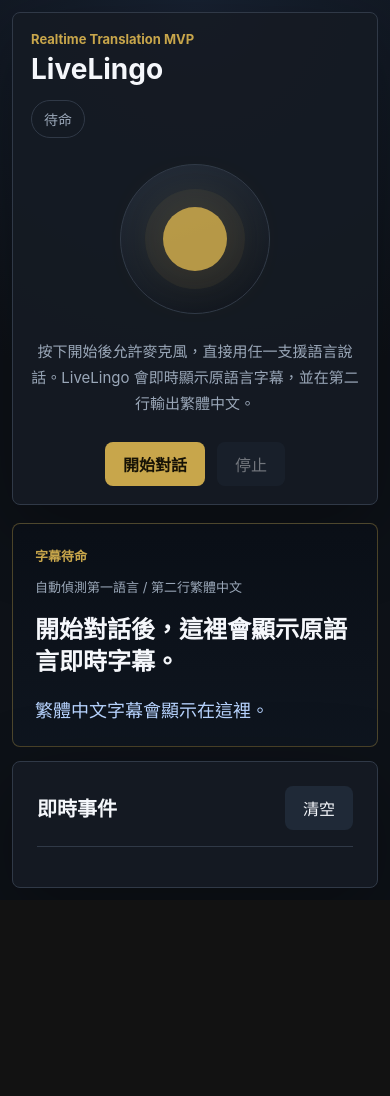
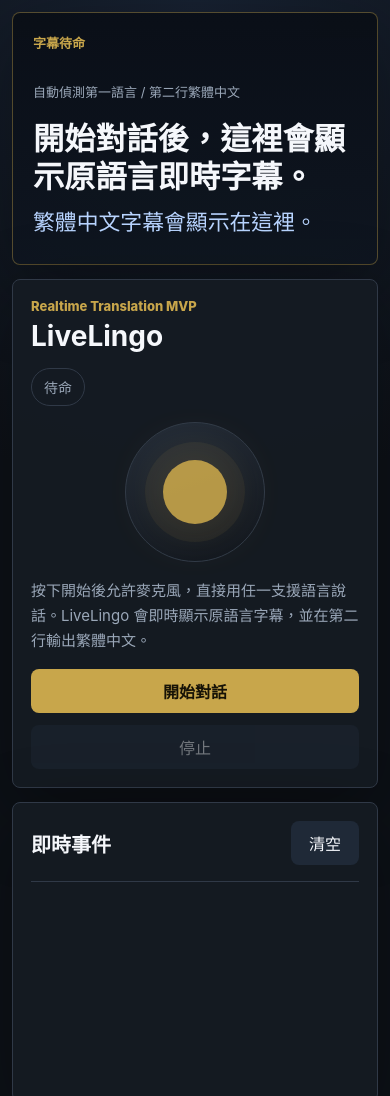
Before and after one commit to bangdoll/LiveLingo, a website: page public/index.html in a window 390 px wide. Shown: the top 1096 px of the page. Before the commit the page ends 900 px from the top, so only its background shows below. Drawn offline with Linux system fonts and the light colour scheme.

Commit message:
Move bilingual captions to top layout

```diff
--- a/public/index.html
+++ b/public/index.html
@@ -8,7 +8,18 @@
   </head>
   <body>
     <main class="shell">
-      <div class="main-column">
+      <section class="caption-stage" aria-label="中英雙語字幕">
+        <div class="caption-meta">
+          <span id="captionSpeaker">字幕待命</span>
+          <span id="captionMode">自動偵測第一語言 / 第二行繁體中文</span>
+        </div>
+        <div class="caption-lines">
+          <p id="captionPrimary" class="caption-primary">開始對話後，這裡會顯示原語言即時字幕。</p>
+          <p id="captionSecondary" class="caption-secondary">繁體中文字幕會顯示在這裡。</p>
+        </div>
+      </section>
+
+      <div class="workspace">
         <section class="coach-panel">
           <div class="topbar">
             <div>
@@ -36,25 +47,14 @@
           <audio id="remoteAudio" autoplay></audio>
         </section>
 
-        <section class="caption-stage" aria-label="中英雙語字幕">
-          <div class="caption-meta">
-            <span id="captionSpeaker">字幕待命</span>
-            <span id="captionMode">自動偵測第一語言 / 第二行繁體中文</span>
+        <section class="log-panel" aria-label="事件紀錄">
+          <div class="log-header">
+            <h2>即時事件</h2>
+            <button id="clearLogButton" type="button">清空</button>
           </div>
-          <div class="caption-lines">
-            <p id="captionPrimary" class="caption-primary">開始對話後，這裡會顯示原語言即時字幕。</p>
-            <p id="captionSecondary" class="caption-secondary">繁體中文字幕會顯示在這裡。</p>
-          </div>
+          <div id="eventLog" class="event-log" role="log" aria-live="polite"></div>
         </section>
       </div>
-
-      <section class="log-panel" aria-label="事件紀錄">
-        <div class="log-header">
-          <h2>即時事件</h2>
-          <button id="clearLogButton" type="button">清空</button>
-        </div>
-        <div id="eventLog" class="event-log" role="log" aria-live="polite"></div>
-      </section>
     </main>
 
     <script type="module" src="/app.js"></script>
--- a/public/styles.css
+++ b/public/styles.css
@@ -7,7 +7,6 @@
   --text: #f5f7fb;
   --muted: #9aa7b8;
   --gold: #c8a64b;
-  --blue: #42a5ff;
   --red: #ff5c5c;
   --green: #38d996;
 }
@@ -41,52 +40,92 @@ button:disabled {
 
 .shell {
   display: grid;
-  gap: clamp(14px, 1.7vw, 22px);
-  grid-template-columns: minmax(0, 1.2fr) minmax(320px, 0.8fr);
+  gap: clamp(14px, 1.6vw, 22px);
   margin: 0 auto;
   max-width: 1440px;
   min-height: 100vh;
-  padding: clamp(12px, 2vw, 32px);
+  padding: clamp(12px, 2vw, 30px);
 }
 
-.main-column {
-  display: flex;
-  flex-direction: column;
-  gap: 18px;
-  min-width: 0;
+.workspace {
+  display: grid;
+  gap: clamp(14px, 1.6vw, 22px);
+  grid-template-columns: minmax(320px, 0.86fr) minmax(360px, 1.14fr);
+  min-height: 0;
 }
 
+.caption-stage,
 .coach-panel,
 .log-panel {
-  background: rgba(21, 27, 35, 0.92);
+  background: rgba(21, 27, 35, 0.94);
   border: 1px solid var(--line);
   border-radius: 8px;
   box-shadow: 0 24px 80px rgba(0, 0, 0, 0.32);
 }
 
-.coach-panel {
-  display: flex;
-  flex-direction: column;
-  gap: clamp(24px, 3vh, 32px);
-  padding: clamp(24px, 3vw, 40px);
-  flex: 1;
+.caption-stage {
+  background: linear-gradient(180deg, rgba(10, 15, 23, 0.98), rgba(15, 22, 32, 0.96));
+  border-color: rgba(200, 166, 75, 0.38);
+  display: grid;
+  gap: clamp(12px, 1.4vw, 18px);
+  min-height: clamp(220px, 28vh, 330px);
+  padding: clamp(20px, 2.6vw, 36px);
 }
 
-.coach-body {
-  align-items: center;
-  display: flex;
-  flex-direction: column;
-  gap: clamp(24px, 3vh, 32px);
-  flex: 1;
-  justify-content: center;
-}
-
+.caption-meta,
 .topbar,
 .log-header {
   align-items: center;
   display: flex;
+  gap: 16px;
   justify-content: space-between;
-  gap: 16px;
+}
+
+.caption-meta {
+  color: var(--muted);
+  font-size: 13px;
+}
+
+.caption-meta span:first-child,
+.eyebrow {
+  color: var(--gold);
+  font-weight: 800;
+}
+
+.caption-lines {
+  align-content: center;
+  display: grid;
+  gap: clamp(12px, 1.6vw, 20px);
+  max-width: 1240px;
+  min-height: 0;
+}
+
+.caption-primary,
+.caption-secondary {
+  letter-spacing: 0;
+  margin: 0;
+  overflow-wrap: anywhere;
+}
+
+.caption-primary {
+  color: var(--text);
+  font-size: clamp(26px, 3.2vw, 48px);
+  font-weight: 780;
+  line-height: 1.22;
+}
+
+.caption-secondary {
+  color: #b8d4ff;
+  font-size: clamp(19px, 2.15vw, 30px);
+  line-height: 1.34;
+}
+
+.coach-panel {
+  display: grid;
+  gap: clamp(16px, 2vw, 24px);
+  grid-template-rows: auto 1fr auto;
+  min-height: 300px;
+  padding: clamp(18px, 2vw, 28px);
 }
 
 .topbar,
@@ -95,9 +134,7 @@ button:disabled {
 }
 
 .eyebrow {
-  color: var(--gold);
   font-size: 13px;
-  font-weight: 700;
   letter-spacing: 0;
   margin: 0 0 8px;
 }
@@ -109,7 +146,7 @@ h2 {
 }
 
 h1 {
-  font-size: clamp(28px, 3.2vw, 46px);
+  font-size: clamp(28px, 3vw, 42px);
   line-height: 1.05;
   overflow-wrap: anywhere;
 }
@@ -138,6 +175,13 @@ h2 {
   color: var(--red);
 }
 
+.coach-body {
+  align-items: center;
+  display: grid;
+  gap: clamp(16px, 2vw, 24px);
+  grid-template-columns: minmax(120px, 170px) minmax(0, 1fr);
+}
+
 .orb {
   align-items: center;
   aspect-ratio: 1;
@@ -146,7 +190,7 @@ h2 {
   border-radius: 50%;
   display: grid;
   justify-self: center;
-  max-width: min(170px, 28vw);
+  max-width: 170px;
   min-width: 112px;
   width: 100%;
 }
@@ -178,68 +222,15 @@ h2 {
 .prompt {
   color: var(--muted);
   font-size: 15px;
-  line-height: 1.72;
+  line-height: 1.68;
   margin: 0;
-  text-align: center;
-  max-width: 480px;
-}
-
-.caption-stage {
-  background: linear-gradient(180deg, rgba(10, 15, 23, 0.98), rgba(15, 22, 32, 0.96));
-  border: 1px solid rgba(200, 166, 75, 0.34);
-  border-radius: 8px;
-  display: grid;
-  gap: 18px;
-  min-height: 250px;
-  padding: 28px 34px;
-  width: 100%;
-}
-
-.caption-meta {
-  align-items: center;
-  color: var(--muted);
-  display: flex;
-  font-size: 13px;
-  justify-content: space-between;
-  gap: 12px;
-}
-
-.caption-meta span:first-child {
-  color: var(--gold);
-  font-weight: 800;
-}
-
-.caption-lines {
-  display: grid;
-  gap: 20px;
-  max-width: 1180px;
-}
-
-.caption-primary,
-.caption-secondary {
-  letter-spacing: 0;
-  margin: 0;
-  overflow-wrap: anywhere;
-}
-
-.caption-primary {
-  color: var(--text);
-  font-size: clamp(24px, 2.4vw, 34px);
-  font-weight: 760;
-  line-height: 1.34;
-}
-
-.caption-secondary {
-  color: #b8d4ff;
-  font-size: clamp(18px, 1.65vw, 24px);
-  line-height: 1.44;
+  min-width: 0;
 }
 
 .controls {
-  display: flex;
+  display: grid;
   gap: 12px;
-  justify-content: center;
-  width: 100%;
+  grid-template-columns: repeat(2, minmax(0, 1fr));
 }
 
 .primary {
@@ -254,10 +245,10 @@ h2 {
 }
 
 .log-panel {
-  display: flex;
-  flex-direction: column;
-  height: 100%;
-  padding: 24px;
+  display: grid;
+  grid-template-rows: auto 1fr;
+  min-height: 300px;
+  padding: clamp(18px, 2vw, 24px);
 }
 
 .log-header {
@@ -269,9 +260,9 @@ h2 {
   display: flex;
   flex-direction: column;
   gap: 10px;
+  max-height: 360px;
   overflow-y: auto;
   padding-top: 16px;
-  flex: 1;
 }
 
 .event {
@@ -290,72 +281,29 @@ h2 {
   margin-bottom: 4px;
 }
 
-@media (max-width: 1120px) {
-  .coach-panel {
-    grid-template-columns: minmax(280px, 1fr) minmax(320px, 1fr);
+@media (max-width: 980px) {
+  .workspace {
+    grid-template-columns: 1fr;
   }
 
-  .controls {
-    grid-column: 1 / -1;
-    max-width: 520px;
-    width: 100%;
+  .caption-stage {
+    min-height: clamp(210px, 30vh, 300px);
   }
 }
 
-@media (max-width: 920px) {
-  .shell {
-    grid-template-columns: 1fr;
-    padding: 20px;
-  }
-
-  .main-column {
-    grid-template-rows: auto auto;
-  }
-
-  .coach-body {
-    grid-template-columns: minmax(116px, 160px) minmax(220px, 1fr);
-  }
-
-  .orb {
-    width: min(46vw, 220px);
-  }
-
-  .coach-panel {
-    grid-template-columns: 1fr;
-    min-height: auto;
-  }
-
-  .caption-stage {
-    min-height: 220px;
-    padding: 22px;
-  }
-
-  .caption-meta {
-    align-items: flex-start;
-    flex-direction: column;
-  }
-
-  .controls {
-    max-width: none;
-  }
-
-  .event-log {
-    max-height: 420px;
-  }
-}
-
-@media (max-width: 560px) {
-  .shell {
-    padding: 12px;
-  }
-
+@media (max-width: 640px) {
+  .caption-meta,
   .topbar {
     align-items: flex-start;
     flex-direction: column;
   }
 
-  .coach-panel {
-    padding: 18px;
+  .caption-primary {
+    font-size: clamp(24px, 8vw, 36px);
+  }
+
+  .caption-secondary {
+    font-size: clamp(18px, 5.6vw, 25px);
   }
 
   .coach-body {
@@ -363,15 +311,10 @@ h2 {
   }
 
   .orb {
-    max-width: 150px;
-    width: 42vw;
+    max-width: 140px;
   }
 
   .controls {
     grid-template-columns: 1fr;
   }
-
-  .event-log {
-    max-height: 360px;
-  }
 }
```
